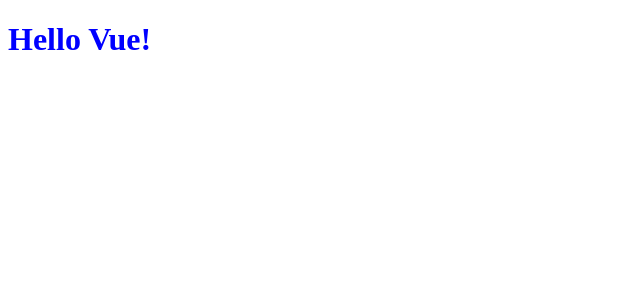
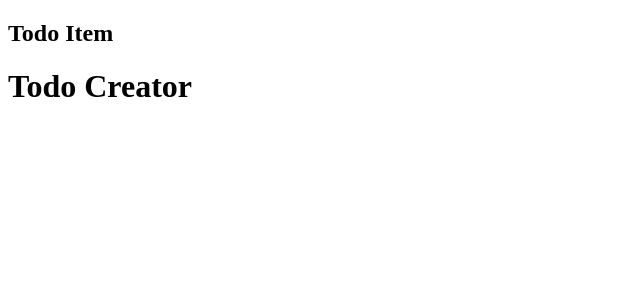
Before and after one commit to k2core/vue-todo-app, a Vue app: page / in a window 1280 px wide. Shown: the top 300 px of the page, without its empty margins (0-640 px from the left). Built offline with nearby package versions, Linux system fonts and the light colour scheme.

Commit message:
2. 각 컴포넌트 생성 및 연결

```diff
--- a/App.vue
+++ b/App.vue
@@ -1,22 +1,13 @@
 <template>
-  <h1>{{ msg }}</h1>
+  <todo-app />
 </template>
 
 <script>
+import TodoApp from './components/TodoApp'
+
 export default {
-  data() {
-    return {
-      msg: 'Hello Vue!'
-    }
+  components: {
+    TodoApp
   }
 }
 </script>
-
-<style scoped lang="scss">
-$color: blue;
-
-h1 {
-  color: $color;
-  display: flex;
-}
-</style>
--- /dev/null
+++ b/components/TodoApp.vue
@@ -0,0 +1,18 @@
+<template>
+  <div>
+    <todo-item />
+    <todo-creator />
+  </div>
+</template>
+
+<script>
+import TodoCreator from './TodoCreator'
+import TodoItem from './TodoItem'
+
+export default {
+  components: {
+    TodoCreator,
+    TodoItem
+  }
+}
+</script>
--- /dev/null
+++ b/components/TodoCreator.vue
@@ -0,0 +1,3 @@
+<template>
+  <h1>Todo Creator</h1>
+</template>
--- /dev/null
+++ b/components/TodoItem.vue
@@ -0,0 +1,3 @@
+<template>
+  <h2>Todo Item</h2>
+</template>
```
